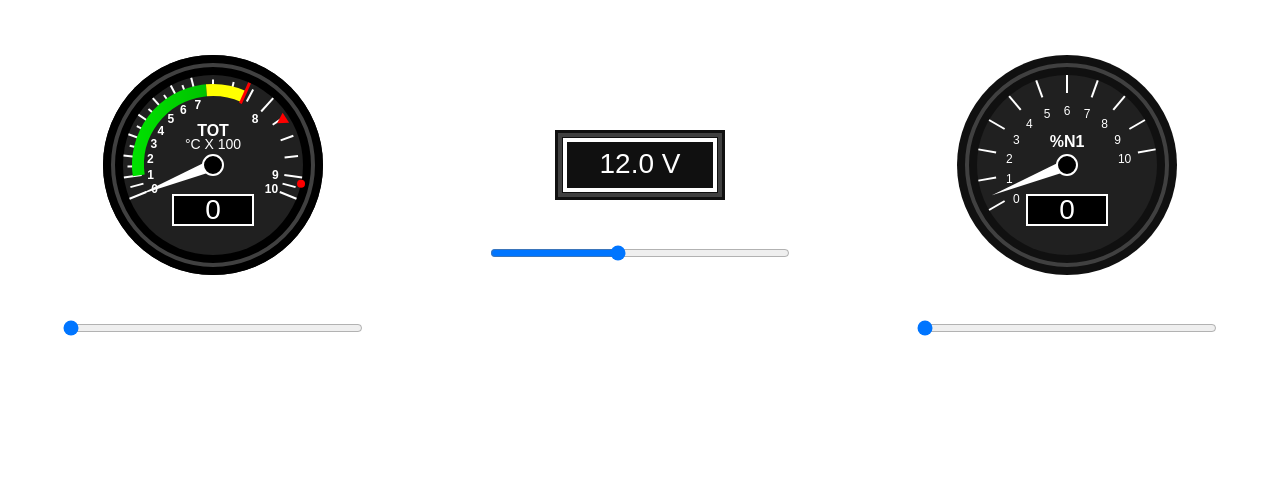
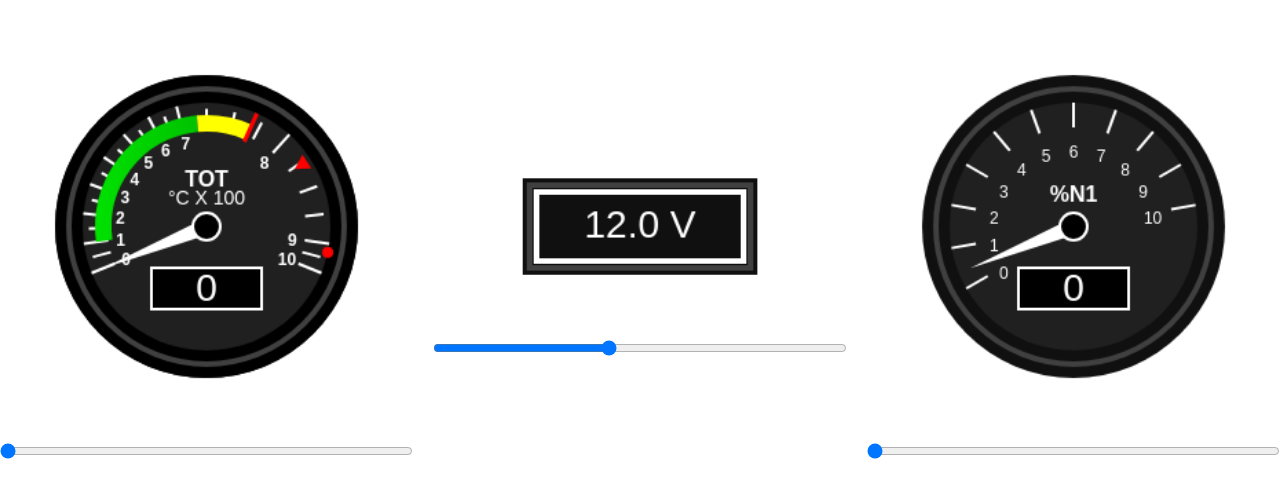
Before and after one commit to l3xcaliburr/helicopter-startup-app, a React (Create React App) app: page / in a window 1280 px wide. Shown: the top 498 px of the page. Built offline with nearby package versions, Linux system fonts and the light colour scheme.

Commit message:
Changed the layout of the gauges

```diff
--- a/src/App.jsx
+++ b/src/App.jsx
@@ -1,6 +1,5 @@
 import React, { useEffect, useRef, useState } from "react";
 import "./styles.css";
-
 
 const drawGauge = (ctx, temperature) => {
   const centerX = 150;
--- a/src/styles.css
+++ b/src/styles.css
@@ -1,36 +1,40 @@
+.wrapper {
+  padding: 100px;
+  box-sizing: border-box;
+}
+
 .gauge-container {
   display: flex;
-  justify-content: center; /* Center the gauges horizontally */
+  justify-content: center;
   align-items: center;
-  margin-top: 5px;
-  flex-wrap: wrap; /* Allow the gauges to wrap to a new line if needed */
+  margin-top: 20px;
+  width: 100%;
+  height: 100%;
+  box-sizing: border-box;
 }
 
 .gauges {
   display: flex;
-  justify-content: space-around; /* Space them out equally based on available space */
+  justify-content: space-between;
   align-items: center;
-  width: 100%; /* Take up the full width of the container */
-  max-width: 100vw; /* Make sure it doesn't exceed the viewport width */
+  gap: 20px;
+  width: 100%;
+  flex-wrap: wrap;
 }
 
 .gauge-item {
   display: flex;
-  flex-direction: column; /* Arrange the gauge and slider vertically */
+  flex-direction: column;
   align-items: center;
-  flex: 1; /* Allow each gauge to take up an equal amount of space */
-  max-width: 33%; /* Each gauge will be max 1/3rd of the total width */
-  padding: 10px;
+  flex: 1;
 }
 
 canvas {
-  width: 100%; /* Make the canvas take up the full width of its container */
-  height: auto; /* Auto height based on the width to maintain aspect ratio */
-  max-width: 300px; /* Limit the maximum size */
+  width: 100%;
+  height: auto;
 }
 
 input[type="range"] {
-  width: 80%; /* Make the slider responsive */
-  margin-top: 5px; /* Small gap between the gauge and the slider */
-  max-width: 300px; /* Limit the maximum width of the slider */
+  margin-top: 10px;
+  width: 100%;
 }
```
